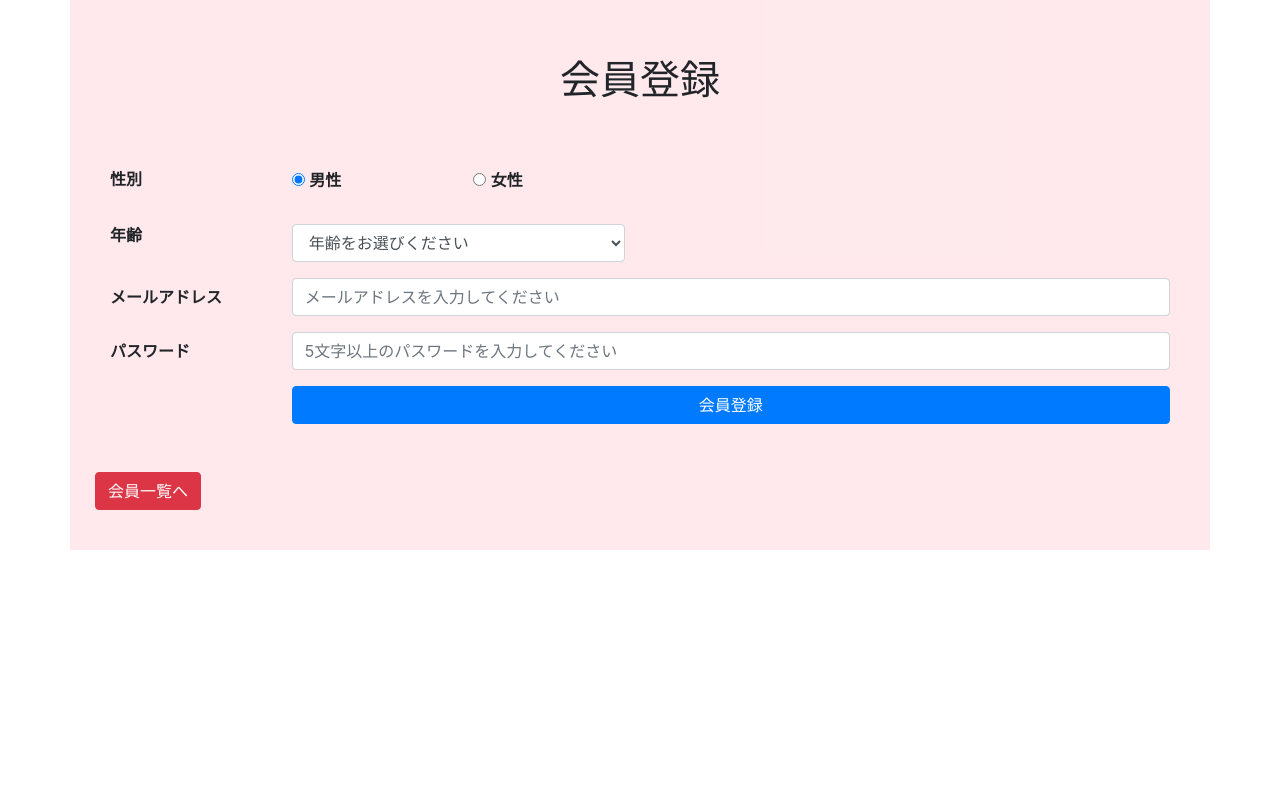
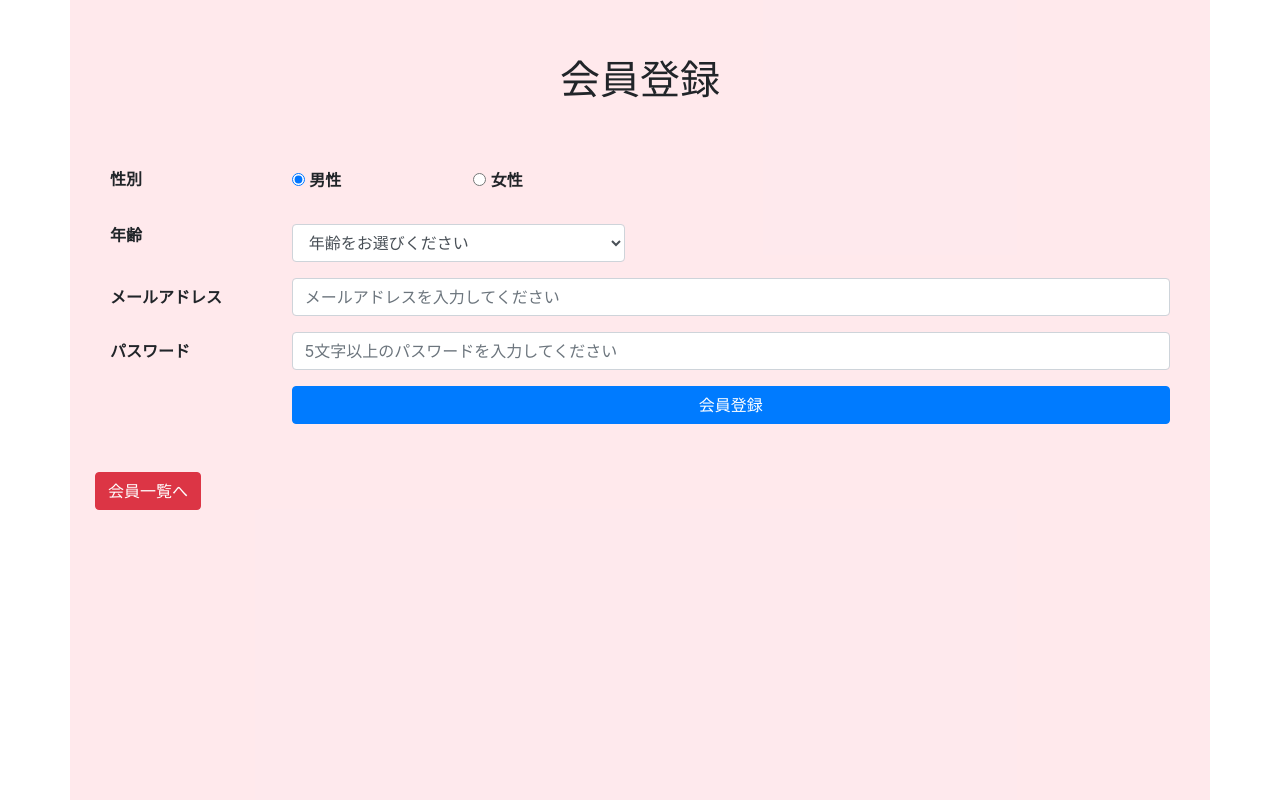
Before and after one commit to TakanoriShima/matching, a PHP site: page /new_user.php in a window 1280 px wide. Run offline with PHP 8.4, Linux system fonts and the light colour scheme; data that the repository does not hold is empty.

Commit message:
expand the background to the full screen size

```diff
--- a/style.css
+++ b/style.css
@@ -1,8 +1,12 @@
 @charset "utf-8";
 
+body{
+    height: 100vh;
+}
 .container{
     padding: 40px;
     background-color: #fb617c24;
+    min-height: 100%;
 }
 
 .flash_message{
--- a/top_view.php
+++ b/top_view.php
@@ -11,7 +11,7 @@
         <title>My Page</title>
     </head>
     <body>
-        <div class="container mt-3">
+        <div class="container">
            <header class="row">
                <div class="col-sm-2">
                    <a href="" class="text-center">検索</a>
```
